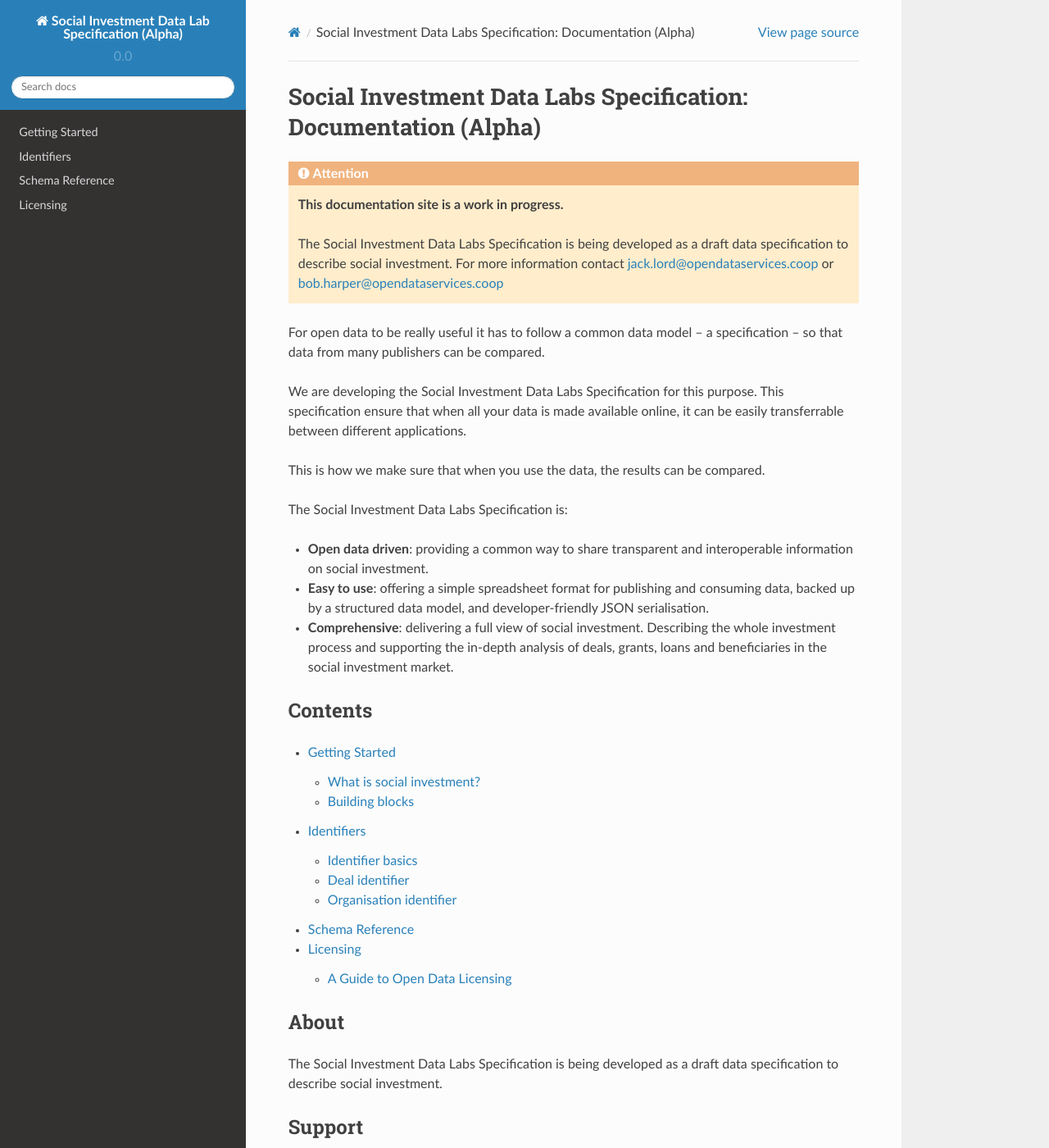
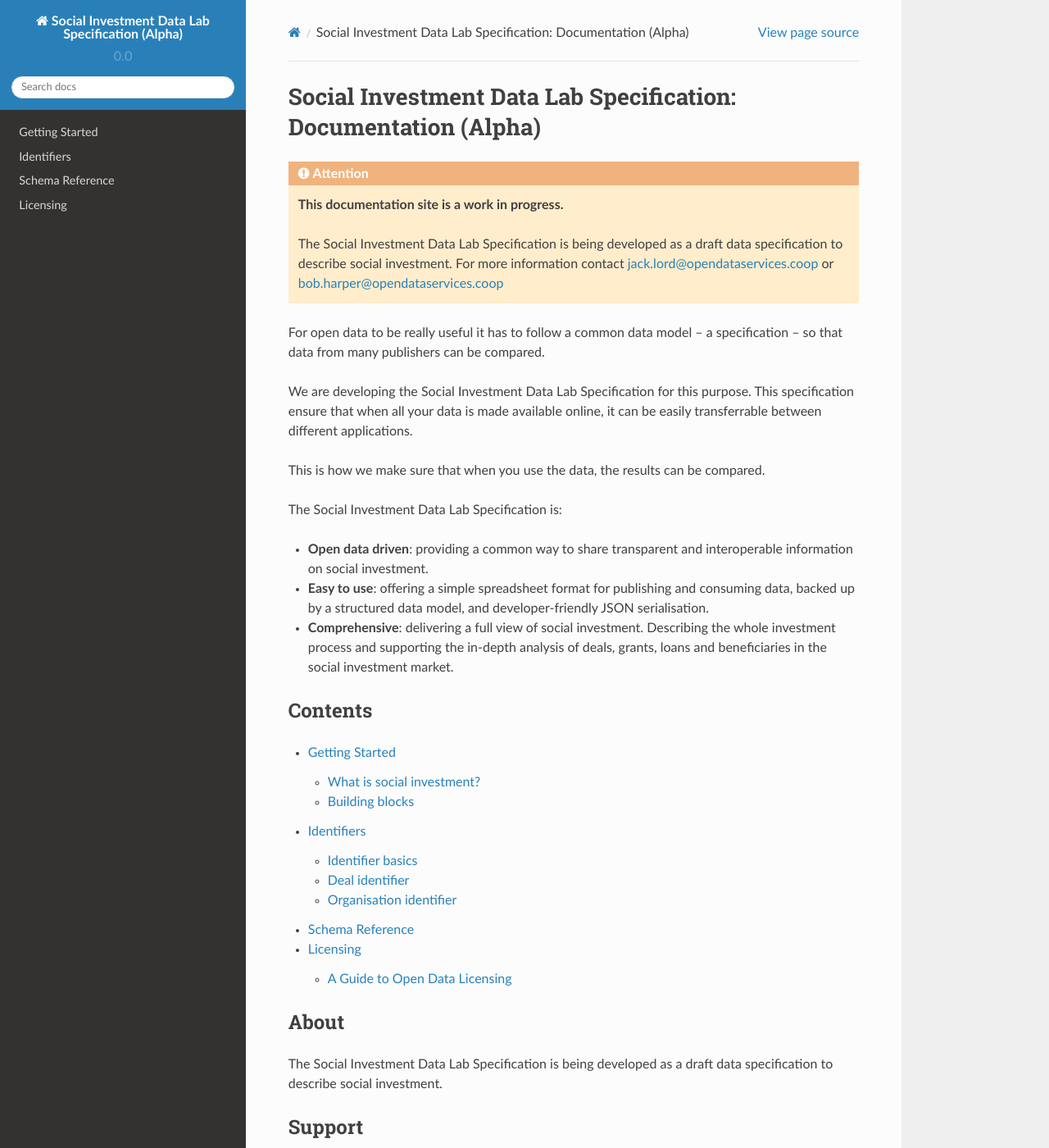
Before and after one commit to SocialEconomyDataLab/spec, a Sphinx documentation site: the page built from docs/index.md, in a window 1280 px wide and 1400 px high. Shown: the whole window at 82% size. Built offline with Sphinx 7.4.7 and the Read the Docs theme 2.0.0, drawn with Linux system fonts in a browser that asks for light colours.

Commit message:
labs -> lab

````diff
--- a/docs/index.md
+++ b/docs/index.md
@@ -1,20 +1,20 @@
-Social Investment Data Labs Specification: Documentation (Alpha)
+Social Investment Data Lab Specification: Documentation (Alpha)
 ==============================
 ```eval_rst
 .. attention::
     **This documentation site is a work in progress.**
 
-    The Social Investment Data Labs Specification is being developed as a draft data specification to describe social investment. For more information contact jack.lord@opendataservices.coop or bob.harper@opendataservices.coop
+    The Social Investment Data Lab Specification is being developed as a draft data specification to describe social investment. For more information contact jack.lord@opendataservices.coop or bob.harper@opendataservices.coop
 
 ```
 
 For open data to be really useful it has to follow a common data model – a specification – so that data from many publishers can be compared.
 
-We are developing the Social Investment Data Labs Specification for this purpose. This specification ensure that when all your data is made available online, it can be easily transferrable between different applications.
+We are developing the Social Investment Data Lab Specification for this purpose. This specification ensure that when all your data is made available online, it can be easily transferrable between different applications.
 
 This is how we make sure that when you use the data, the results can be compared.
 
-The Social Investment Data Labs Specification is:
+The Social Investment Data Lab Specification is:
 
 * **Open data driven**: providing a common way to share transparent and interoperable information on social investment.
 * **Easy to use**: offering a simple spreadsheet format for publishing and consuming data, backed up by a structured data model, and developer-friendly JSON serialisation.
@@ -33,7 +33,7 @@ The Social Investment Data Labs Specification is:
 
 ```
 ## About
-The Social Investment Data Labs Specification is being developed as a draft data specification to describe social investment.
+The Social Investment Data Lab Specification is being developed as a draft data specification to describe social investment.
 
 ## Support
 For more information contact [jack.lord@opendataservices.coop](mailto:jack.lord@opendataservices.coop) or [bob.harper@opendataservices.coop](mailto:bob.harper@opendataservices.coop)
````
